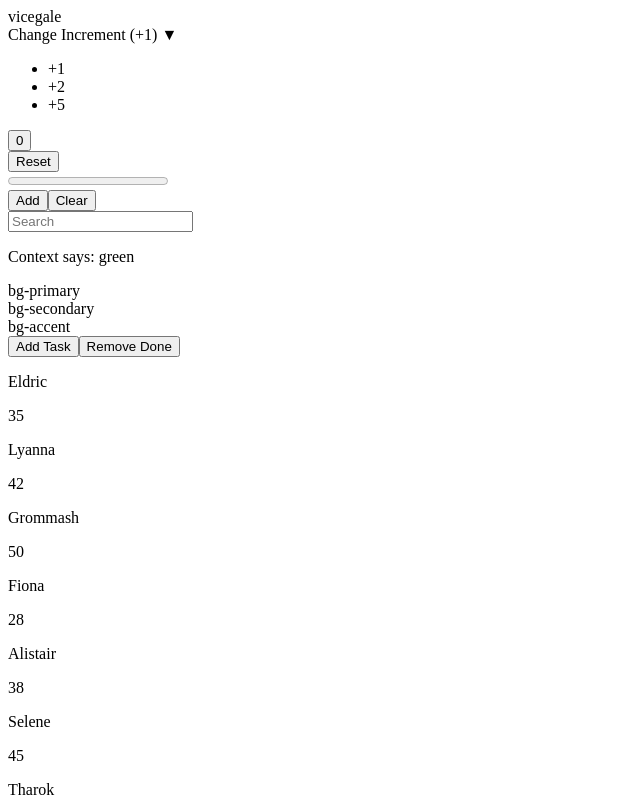
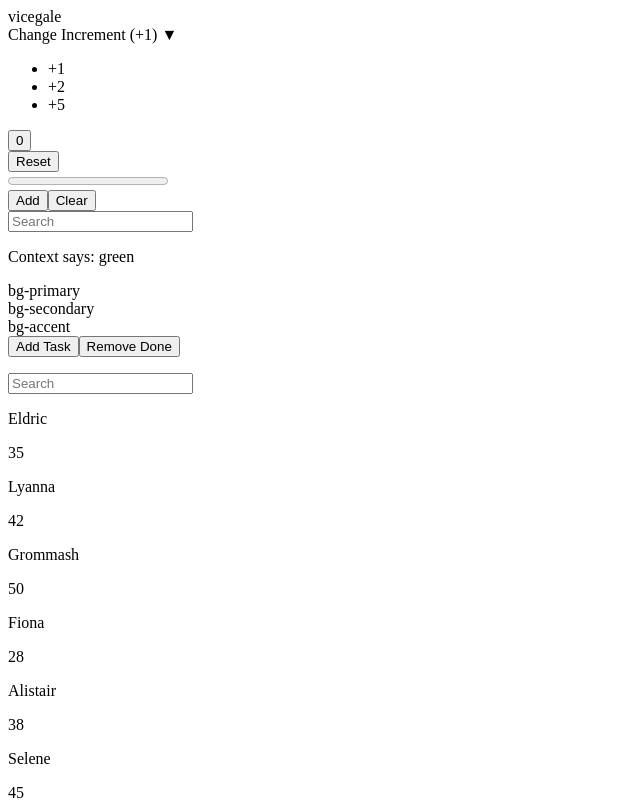
Before and after one commit to Vicegale/daisyui-nextjs, a Next.js app: page / in a window 1280 px wide. Shown: the top 800 px of the page, without its empty margins (0-640 px from the left). Built offline with nearby package versions, Linux system fonts and the light colour scheme.

Commit message:
1 file modified, 1 added

```diff
--- /dev/null
+++ b/components/typeahead/TypeAheadQuery.tsx
@@ -0,0 +1,43 @@
+import Character from 'common/types/character';
+import { ReactNode, useEffect, useState } from 'react';
+
+async function typeAhead(s: string): Promise<string[]> {
+  return fetch('/api/characters').then(async (res) => {
+    const chars: Character[] = await res.json();
+    return chars.map((c) => c.name).filter((c) => c.includes(s));
+  });
+}
+
+const TypeAheadQuery = () => {
+  const [input, setInput] = useState('');
+  const [chars, setChars] = useState([]);
+
+  useEffect(() => {
+    if (input.length >= 3) {
+      typeAhead(input).then((c: string[]) => {
+        setChars(c);
+      });
+    } else {
+      setChars([]);
+    }
+  }, [input]);
+
+  return (
+    <div className="w-96 m-4 p-2 border-solid border-2 border-primary rounded-md">
+      <input
+        type="text"
+        placeholder="Search"
+        onChange={(e) => setInput(e.target.value)}
+      />
+      <div>
+        {chars.map((x) => (
+          <div className="rounded-md text-center hover:bg-secondary active:bg-accent">
+            <p>{x}</p>
+          </div>
+        ))}
+      </div>
+    </div>
+  );
+};
+
+export default TypeAheadQuery;
--- a/pages/index.tsx
+++ b/pages/index.tsx
@@ -6,6 +6,7 @@ import PropsWidget from '../components/props/PropsWidget';
 import TaskList from '../components/tasklist/TaskList';
 import CharacterPicker from '../components/characters/CharacterPicker';
 import TypeAheadSearch from 'components/typeahead/TypeAheadSearch';
+import TypeAheadQuery from 'components/typeahead/TypeAheadQuery';
 
 const Home = () => {
   return (
@@ -22,6 +23,7 @@ const Home = () => {
           <PropsWidget color="bg-accent" />
         </div>
         <TaskList />
+        <TypeAheadQuery />
         <CharacterPicker />
       </div>
     </div>
```
